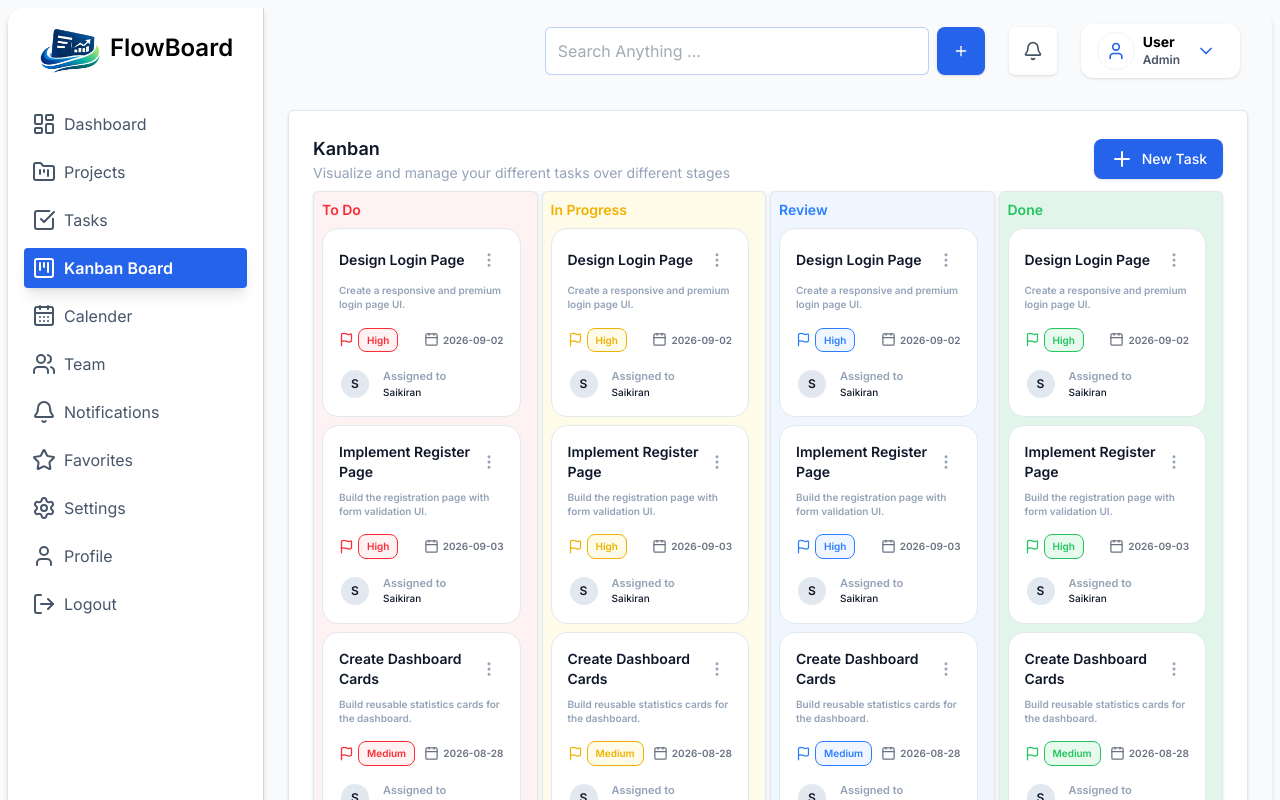
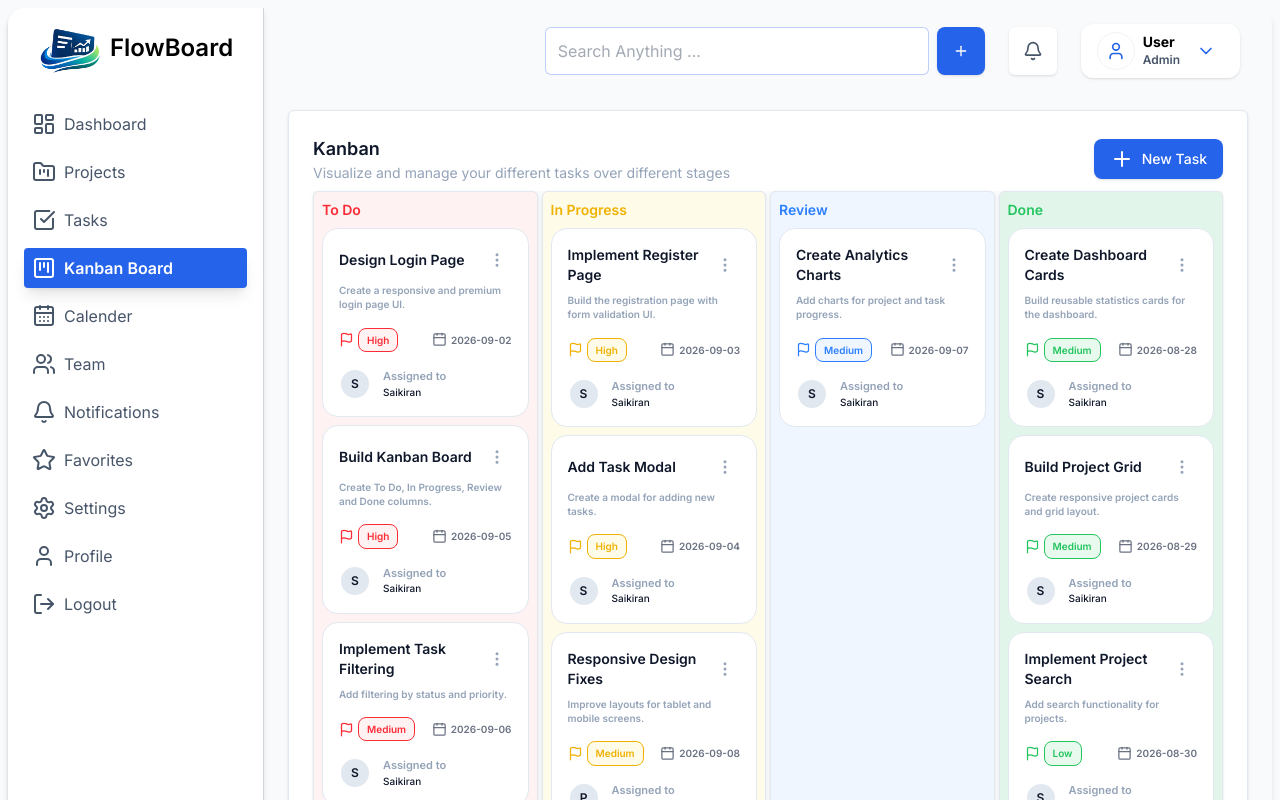
Before and after one commit to Saikiran-Srichurnam/FlowBoard, a React (Vite) app: page /kanban-Board in a window 1280 px wide. Shown: the top 800 px of the page. Built offline with nearby package versions, Linux system fonts and the light colour scheme.

Commit message:
feat: added the tasks rescpective to the progress of task

```diff
--- a/src/components/kanbanBoard/KanbanColumn.jsx
+++ b/src/components/kanbanBoard/KanbanColumn.jsx
@@ -4,7 +4,7 @@ import KanbanTaskCard from "./KanbanTaskCard"
 
 
 function kanbanColumn() {
-  const { kanban } = useKanban()
+  const { kanban, kanbanColumnsData } = useKanban()
 
   // Helper to get status color
   const getStatusColor = (status) => {
@@ -31,9 +31,11 @@ function kanbanColumn() {
       <div className="grid lg:grid-cols-4 text-surface gap-1">
         {kanban.map((column) => (
           <div key={`kanban-${column.status}`} className={`p-2 text-sm font-semibold  border border-border shadow-sm rounded-md ${getStatusColor(column.status)}`}>
-            <div title={column.title} className="space-x-2">
+            <div title={column.title}>
               <h1>{column.status}</h1>
               {tasks && tasks.map((task) => (
+                column.status === task.status &&
+                (
                   <KanbanTaskCard
                     id={task.id}
                     key={task.id}
@@ -44,6 +46,7 @@ function kanbanColumn() {
                     assignee={task.assignee}
                     className={getStatusColor(column.status)}
                   />
+                )
               ))}
             </ div>
           </div>
--- a/src/context/KanbanContext.jsx
+++ b/src/context/KanbanContext.jsx
@@ -35,7 +35,9 @@ export function KanbanProvider({ children }) {
   return (
     <kanbanContext.Provider value={{
       kanban,
-      setKanban
+      setKanban,
+
+      kanbanColumnsData,
     }}>
       {children}
     </kanbanContext.Provider>
```
Also changed, not shown: 1 other file (tests, documents, lock files or other folders). Lines whose indentation alone changed are shown as unchanged.
